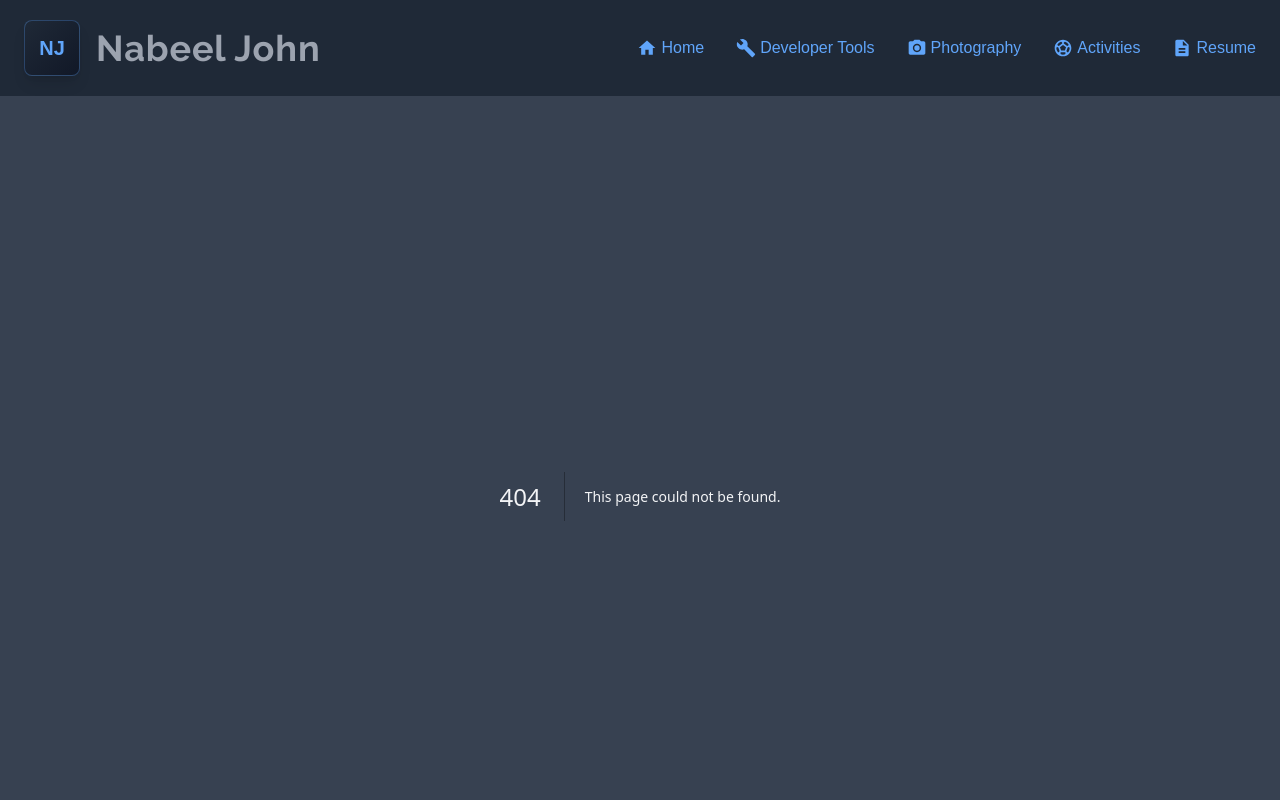
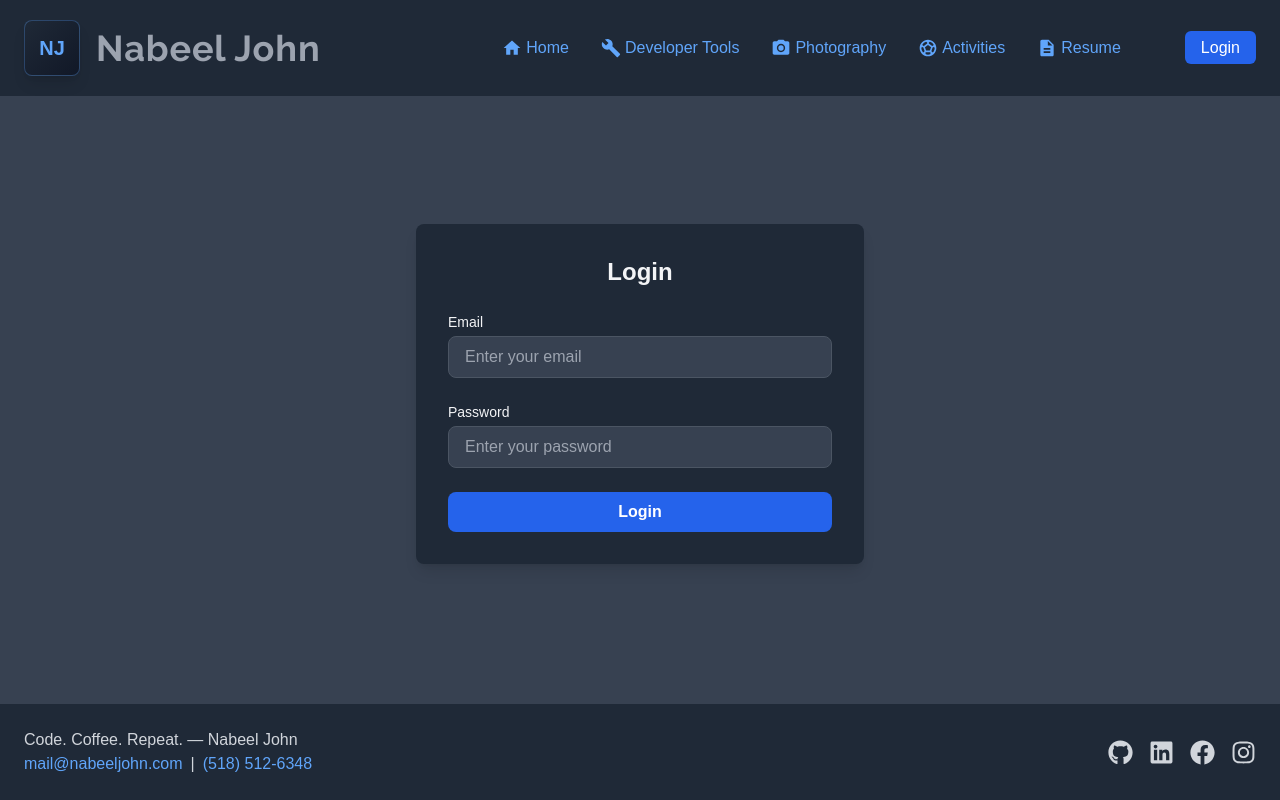
Before and after one commit to nabeeljohn/njohnweb, a Next.js app: page /login in a window 1280 px wide. Before the commit this address had no page. Shown: the top 800 px of the page. Built offline with nearby package versions, Linux system fonts and the light colour scheme.

Commit message:
connected to postgres

```diff
--- /dev/null
+++ b/app/api/contacts/route.tsx
@@ -0,0 +1,28 @@
+import { NextResponse } from "next/server";
+import pkg from "pg";
+
+const { Client } = pkg;
+
+export async function GET() {
+  const client = new Client({
+    connectionString: process.env.DATABASE_URL,
+  });
+
+  try {
+    await client.connect();
+
+    const res = await client.query(
+      "SELECT first_name, last_name, email_address FROM contact"
+    );
+
+    await client.end();
+
+    return NextResponse.json(res.rows);
+  } catch (err) {
+    console.error(err);
+    return NextResponse.json(
+      { error: "Database query failed" },
+      { status: 500 }
+    );
+  }
+}
--- /dev/null
+++ b/app/contacts/page.tsx
@@ -0,0 +1,40 @@
+"use client";
+
+import { useEffect, useState } from "react";
+
+type Contact = {
+  first_name: string;
+  last_name: string;
+  email_address: string;
+};
+
+export default function ContactsPage() {
+  const [contacts, setContacts] = useState<Contact[]>([]);
+  const [loading, setLoading] = useState(true);
+
+  useEffect(() => {
+    fetch("/api/contacts")
+      .then((res) => res.json())
+      .then((data) => setContacts(data))
+      .finally(() => setLoading(false));
+  }, []);
+
+  if (loading) return <div>Loading...</div>;
+
+  return (
+    <div className="p-8">
+      <h1 className="text-2xl font-bold mb-4">Contacts</h1>
+      {contacts.length === 0 ? (
+        <div>No contacts found.</div>
+      ) : (
+        <ul className="space-y-2">
+          {contacts.map((c, i) => (
+            <li key={i}>
+              {c.first_name} {c.last_name} — {c.email_address}
+            </li>
+          ))}
+        </ul>
+      )}
+    </div>
+  );
+}
--- /dev/null
+++ b/app/login/page.tsx
@@ -0,0 +1,40 @@
+export default function Login() {
+  return (
+    // add some top padding so the card isn’t flush against the header
+    <div className="h-full flex items-center justify-center bg-gray-700 text-gray-100 pt-24 pb-24">
+      <div className="bg-gray-800 p-8 rounded-lg shadow-lg w-full max-w-md mt-8 mb-8">
+        <h2 className="text-2xl font-bold mb-6 text-center">Login</h2>
+        <form className="space-y-6">
+          <div>
+            <label htmlFor="email" className="block text-sm font-medium mb-1">
+              Email
+            </label>
+            <input
+              type="email"
+              id="email"
+              className="w-full px-4 py-2 rounded-lg bg-gray-700 border border-gray-600 focus:outline-none focus:ring-2 focus:ring-blue-500"
+              placeholder="Enter your email"
+            />
+          </div>
+          <div>
+            <label htmlFor="password" className="block text-sm font-medium mb-1">
+              Password
+            </label>
+            <input
+              type="password"
+              id="password"
+              className="w-full px-4 py-2 rounded-lg bg-gray-700 border border-gray-600 focus:outline-none focus:ring-2 focus:ring-blue-500"
+              placeholder="Enter your password"
+            />
+          </div>
+          <button
+            type="submit"
+            className="w-full py-2 rounded-lg bg-blue-600 hover:bg-blue-500 text-white font-semibold transition"
+          >
+            Login
+          </button>
+        </form>
+      </div>
+    </div>
+  );
+}
--- a/appcomponents/main/mainheader.tsx
+++ b/appcomponents/main/mainheader.tsx
@@ -16,94 +16,39 @@ import MainLogo from "./logo";
 
 export default function MainHeader() {
   const [isOpen, setIsOpen] = useState(false);
-  const pathname = usePathname();
-  const baseClassHome="hover:text-blue-300 flex items-center gap-1";
-  const baseclassLinks = "flex items-center gap-1 hover:text-blue-300 transition";
-  const baseclassLinksMobile = "flex items-center gap-1 hover:text-blue-300";
+  const pathname = usePathname() || "";
+
+  const linkBase = "flex items-center gap-1 hover:text-blue-300 transition";
   const activeClass = "text-blue-200";
   const inactiveClass = "text-blue-400";
 
-console.log("pathname:", JSON.stringify(pathname));
-
+  const isActive = (path: string) =>
+    path === "/"
+      ? pathname === "/"
+      : pathname === path || pathname.startsWith(path + "/");
 
   return (
     <header className="w-full bg-gray-800 text-white">
       <div className="max-w-7xl mx-auto px-6 flex items-center h-24">
-
         {/* Logo */}
         <MainLogo />
 
-
-        {/* Hamburger (only on mobile) */}
+        {/* Hamburger (mobile only) */}
         <button
           className="ml-auto md:hidden text-gray-300"
           onClick={() => setIsOpen(!isOpen)}
         >
-          {isOpen ? (
-            <MdClose className="h-6 w-6" />
-          ) : (
-            <MdMenu className="h-6 w-6" />
-          )}
+          {isOpen ? <MdClose className="h-6 w-6" /> : <MdMenu className="h-6 w-6" />}
         </button>
 
-        {/* Desktop navigation (hidden on mobile) */}
-        <nav className="hidden md:flex ml-auto">
+        {/* Desktop navigation */}
+        <nav className="hidden md:flex ml-auto items-center gap-8">
+          {/* Main links */}
           <ul className="flex gap-8 items-center">
-            <li>
-              <Link href="/" className={`${baseClassHome} ${pathname === "/" ? activeClass : inactiveClass}`}>
-                <MdHome className="h-5 w-5" />
-                Home
-              </Link>
-            </li>
-            <li className="flex items-center gap-1">
-              <Link
-                href="/tools"
-                className={`${baseclassLinks} ${pathname.startsWith("/tools") ? activeClass : inactiveClass}`}>
-                <MdBuild className="h-5 w-5" />
-                Developer Tools
-              </Link>
-            </li>
-            <li className="flex items-center gap-1">
-              <Link
-                href="/photography"
-                className={`${baseclassLinks} ${pathname.startsWith("/photography") ? activeClass : inactiveClass}`}
-              >
-                <MdPhotoCamera className="h-5 w-5" />
-                Photography
-              </Link>
-            </li>
-            <li className="flex items-center gap-1">
-              <Link
-                href="/activities"
-                className={`${baseclassLinks} ${pathname.startsWith("/activities") ? activeClass : inactiveClass}`}
-              >
-                <MdSportsSoccer className="h-5 w-5" />
-                Activities
-              </Link>
-            </li>
-            <li className="flex items-center gap-1">
-              <a
-                href="https://resume.nabeeljohn.com"
-                target="_blank"
-                rel="noopener noreferrer"
-                className={`${baseclassLinks} ${pathname.startsWith("/resume") ? activeClass : inactiveClass}`}
-              >
-                <MdDescription className="h-5 w-5" />
-                Resume
-              </a>
-            </li>
-          </ul>
-        </nav>
-      </div>
-
-      {/* Mobile menu (shown when isOpen=true) */}
-      {isOpen && (
-        <nav className="md:hidden bg-gray-800 px-6 pb-4">
-          <ul className="flex flex-col gap-4">
             <li>
               <Link
                 href="/"
-                className={`${baseclassLinksMobile} ${pathname === "/" ? activeClass : inactiveClass}`}
+                className={`${linkBase} ${isActive("/") ? activeClass : inactiveClass}`}
               >
                 <MdHome className="h-5 w-5" />
                 Home
@@ -112,7 +57,7 @@ console.log("pathname:", JSON.stringify(pathname));
             <li>
               <Link
                 href="/tools"
-                className={`${baseclassLinksMobile} ${pathname.startsWith("/tools") ? activeClass : inactiveClass}`}
+                className={`${linkBase} ${isActive("/tools") ? activeClass : inactiveClass}`}
               >
                 <MdBuild className="h-5 w-5" />
                 Developer Tools
@@ -121,7 +66,7 @@ console.log("pathname:", JSON.stringify(pathname));
             <li>
               <Link
                 href="/photography"
-                className={`${baseclassLinksMobile} ${pathname.startsWith("/photography") ? activeClass : inactiveClass}`}
+                className={`${linkBase} ${isActive("/photography") ? activeClass : inactiveClass}`}
               >
                 <MdPhotoCamera className="h-5 w-5" />
                 Photography
@@ -130,7 +75,72 @@ console.log("pathname:", JSON.stringify(pathname));
             <li>
               <Link
                 href="/activities"
-                className={`${baseclassLinksMobile} ${pathname.startsWith("/activities") ? activeClass : inactiveClass}`}
+                className={`${linkBase} ${isActive("/activities") ? activeClass : inactiveClass}`}
+              >
+                <MdSportsSoccer className="h-5 w-5" />
+                Activities
+              </Link>
+            </li>
+            <li>
+              <a
+                href="https://resume.nabeeljohn.com"
+                target="_blank"
+                rel="noopener noreferrer"
+                className={`${linkBase} ${isActive("/resume") ? activeClass : inactiveClass}`}
+              >
+                <MdDescription className="h-5 w-5" />
+                Resume
+              </a>
+            </li>
+          </ul>
+
+          {/* Auth button */}
+          <div className="ml-8">
+            <Link
+              href="/login"
+              className="px-4 py-2 rounded-md bg-blue-600 hover:bg-blue-500 text-white transition"
+            >
+              Login
+            </Link>
+          </div>
+        </nav>
+      </div>
+
+      {/* Mobile menu */}
+      {isOpen && (
+        <nav className="md:hidden bg-gray-800 px-6 pb-4">
+          <ul className="flex flex-col gap-4">
+            <li>
+              <Link
+                href="/"
+                className={`${linkBase} ${isActive("/") ? activeClass : inactiveClass}`}
+              >
+                <MdHome className="h-5 w-5" />
+                Home
+              </Link>
+            </li>
+            <li>
+              <Link
+                href="/tools"
+                className={`${linkBase} ${isActive("/tools") ? activeClass : inactiveClass}`}
+              >
+                <MdBuild className="h-5 w-5" />
+                Developer Tools
+              </Link>
+            </li>
+            <li>
+              <Link
+                href="/photography"
+                className={`${linkBase} ${isActive("/photography") ? activeClass : inactiveClass}`}
+              >
+                <MdPhotoCamera className="h-5 w-5" />
+                Photography
+              </Link>
+            </li>
+            <li>
+              <Link
+                href="/activities"
+                className={`${linkBase} ${isActive("/activities") ? activeClass : inactiveClass}`}
               >
                 <MdSportsSoccer className="h-5 w-5" />
                 Activities
@@ -147,6 +157,16 @@ console.log("pathname:", JSON.stringify(pathname));
                 Resume
               </a>
             </li>
+
+            {/* Mobile Login */}
+            <li>
+              <Link
+                href="/login"
+                className="px-4 py-2 rounded-md bg-blue-600 hover:bg-blue-500 text-white transition"
+              >
+                Login
+              </Link>
+            </li>
           </ul>
         </nav>
       )}
--- a/package.json
+++ b/package.json
@@ -11,12 +11,14 @@
   "dependencies": {
     "firebase": "^12.9.0",
     "next": "16.1.1",
+    "pg": "^8.18.0",
     "react": "19.2.3",
     "react-dom": "19.2.3",
     "react-icons": "^5.5.0"
   },
   "devDependencies": {
     "@types/node": "^20",
+    "@types/pg": "^8.16.0",
     "@types/react": "^19",
     "@types/react-dom": "^19",
     "autoprefixer": "^10.4.23",
```
Also changed, not shown: 1 other file (tests, documents, lock files or other folders).
